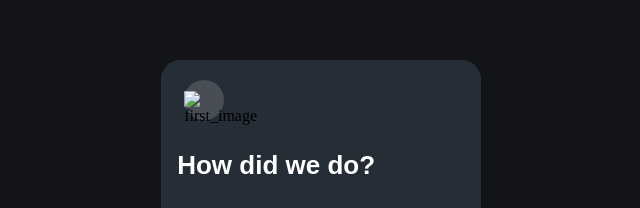
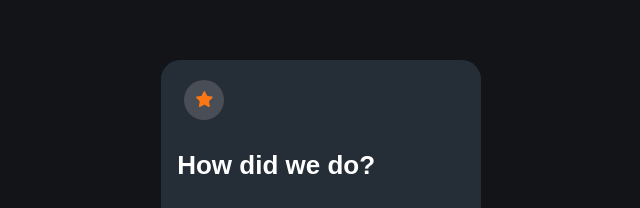
Before and after one commit to SriGanesh737/Interactive-rating-component, a plain HTML site: page index.html in a window 1280 px wide. Shown: the part 140-348 px from the top of the page, 274-914 px from the left. Drawn offline with Linux system fonts and the light colour scheme; a web font is replaced by a local one.

Commit message:
Update index.html

```diff
--- a/index.html
+++ b/index.html
@@ -6,7 +6,7 @@
   <meta charset="UTF-8">
   <meta name="viewport" content="width=device-width, initial-scale=1.0"> <!-- displays site properly based on user's device -->
 
-  <link rel="icon" type="image/png" sizes="32x32" href="./images/favicon-32x32.png">
+  <link rel="icon" type="image/png" sizes="32x32" href="./favicon-32x32.png">
 
   <title>Frontend Mentor | Interactive rating component</title>
 
@@ -20,7 +20,7 @@
 <body>
 <div class="main">
 
-  <div class="img1"><img class="star" src="./images/icon-star.svg" alt="first_image"></div>
+  <div class="img1"><img class="star" src="./icon-star.svg" alt="first_image"></div>
 
   <div class="p1">
     How did we do?
@@ -57,7 +57,7 @@
 <div class="thankyou">
 
 
-  <img class="thankyou-img" src="./images/illustration-thank-you.svg" alt="">
+  <img class="thankyou-img" src="./illustration-thank-you.svg" alt="">
 
   <p class="t1">
     You selected <span>...</span> out of 5
```
